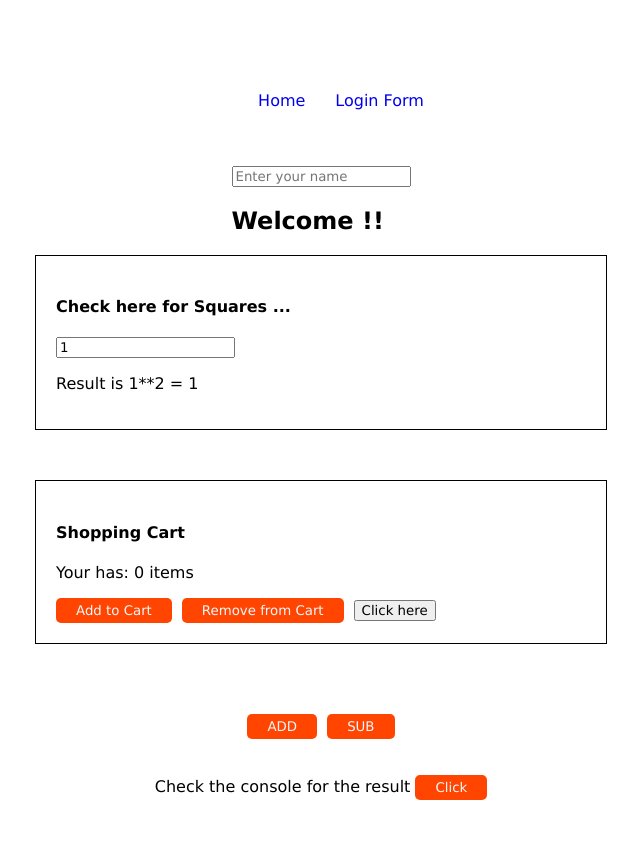
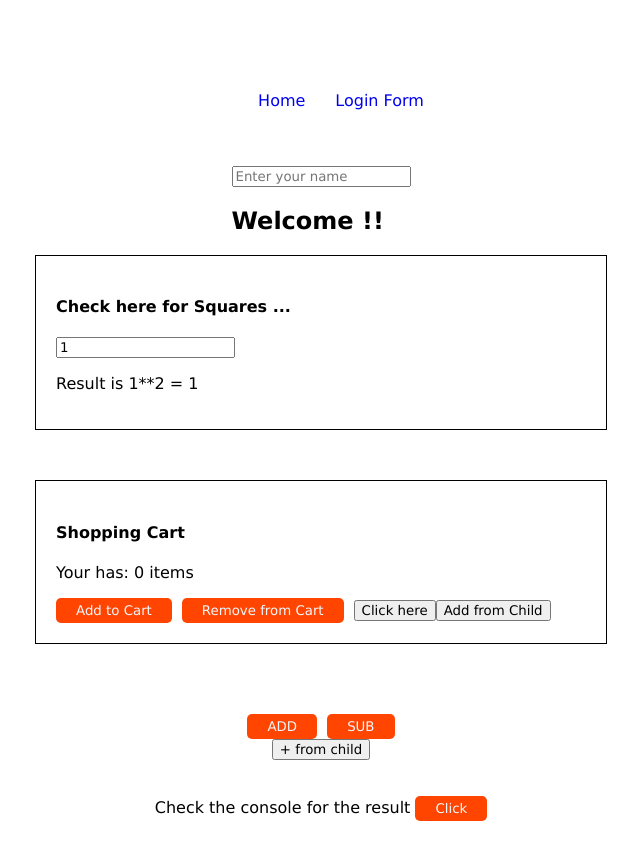
Before and after one commit to JWALITHA11/react-query-demo, a React (Vite) app: page /source in a window 1280 px wide. Shown: the whole page, without its empty margins (319-959 px from the left). Before the commit the page ends 824 px from the top, so only its background shows below. Built offline with nearby package versions, Linux system fonts and the light colour scheme; no server answers.

Commit message:
Done a task using all hooks

```diff
--- a/src/App.tsx
+++ b/src/App.tsx
@@ -4,9 +4,9 @@ import './App.css'
 // import EvenFetching from './EvenFetching';
 
 // import { ReactQueryDevtools } from '@tanstack/react-query-devtools';
-import Fetch , {DataFetch}  from './Fetch';
+// import Fetch , {DataFetch}  from './Fetch';
 import Project from './Project';
-import CreateUserComponent,{Updater} from './Update';
+// import CreateUserComponent,{Updater} from './Update';
 import Source from './Source';
 import Navbar from './Navbar';
 
--- a/src/Context.tsx
+++ b/src/Context.tsx
@@ -1,9 +1,9 @@
  import { createContext,useState } from "react";
  import UserInput from "./UserInput";
- import { DisplayUser } from "./DisplayUser";
+//  import { DisplayUser } from "./DisplayUser";
     export const contextProvider = createContext({
         user:" ",
-        setUser:(value:string) =>{}
+        setUser:(_value:string) =>{}
     });
 
  const  Context  = () =>{
--- a/src/Navbar.tsx
+++ b/src/Navbar.tsx
@@ -1,4 +1,4 @@
-import React from 'react'
+// import React from 'react'
 import { Link } from 'react-router-dom'
 
 const Navbar = () => {
--- a/src/Project.tsx
+++ b/src/Project.tsx
@@ -5,7 +5,7 @@ const Project:React.FC = () => {
         email:'',
         password:''
      })
-  const handleChange = (e) =>{
+  const handleChange = (e:React.ChangeEvent<HTMLInputElement>) =>{
     const{name,value}=e.target;
     setData({...data,[name]:value});
   };
--- a/src/Source.tsx
+++ b/src/Source.tsx
@@ -1,5 +1,5 @@
-import React, { createContext } from 'react'
-import { useEffect,useRef,useState,useContext,useMemo,useCallback } from 'react'
+import React from 'react'
+import { useEffect,useRef,useState,useMemo,useCallback } from 'react'
 import Context  from './Context'
 const Source = () => {
 useEffect(
@@ -136,6 +136,7 @@ export const ChildComponent: React.FC<{ increment: () => void }> = React.memo(({
     return(
         <>
         <button onClick={handleChange}>Click here</button>
+        <button onClick={increment}>Add from Child</button>
         </>
     )
     // return ;
@@ -166,6 +167,7 @@ export const ExampleChild : React.FC <{add :()=>void}> = ({add}) =>{
 console.log("I am the child component");
 return(
     <>
+    <button onClick={add} >+ from child</button>
     </>
 )
 }
--- a/src/main.tsx
+++ b/src/main.tsx
@@ -6,11 +6,11 @@ import { QueryClient,QueryClientProvider} from '@tanstack/react-query';
 
 const queryClient = new QueryClient()
 createRoot(document.getElementById('root')!).render(
-  // <StrictMode>
+  <StrictMode>
    < QueryClientProvider client={queryClient}>
    <App />
       {/* <ReactQueryDevtools initialIsOpen={false} /> */}
       </QueryClientProvider>
 
-  // {/* </StrictMode>, */}
+ </StrictMode>,
 )
```
